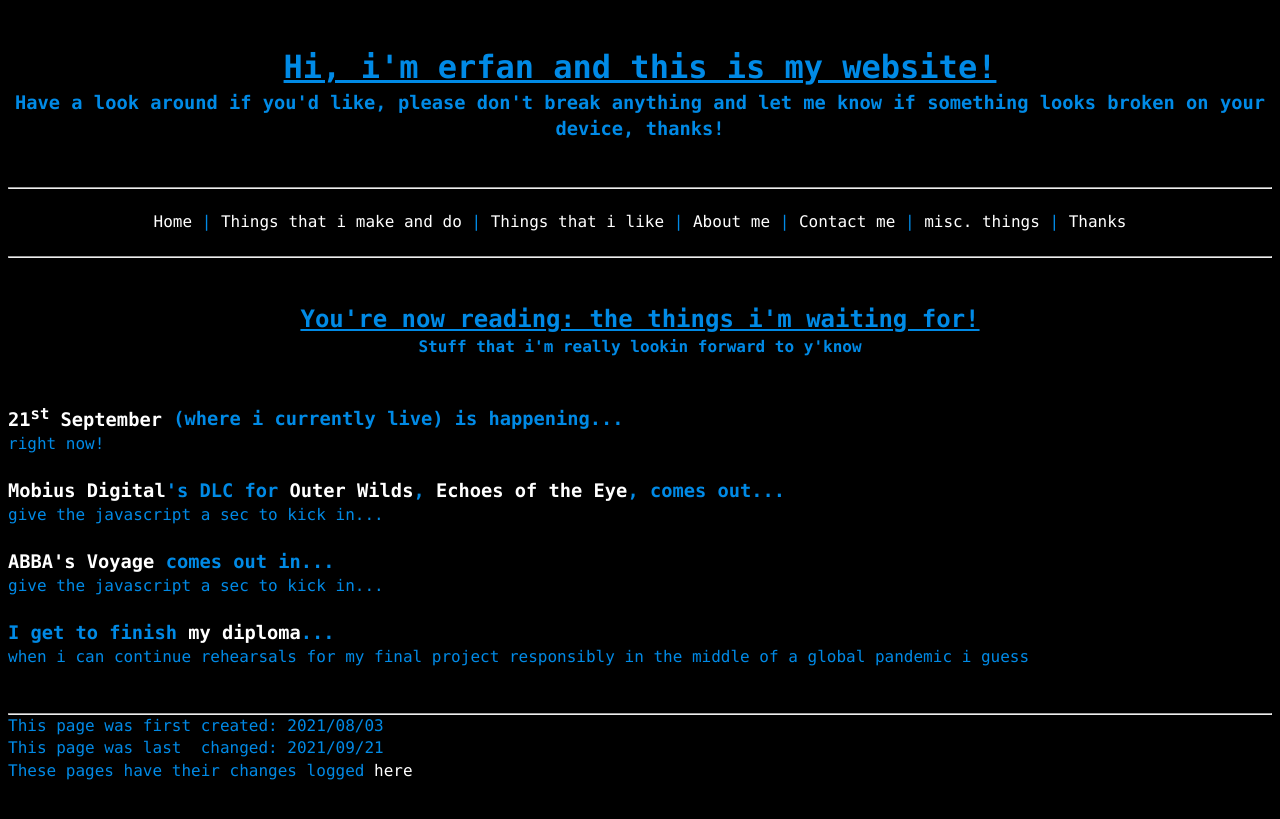
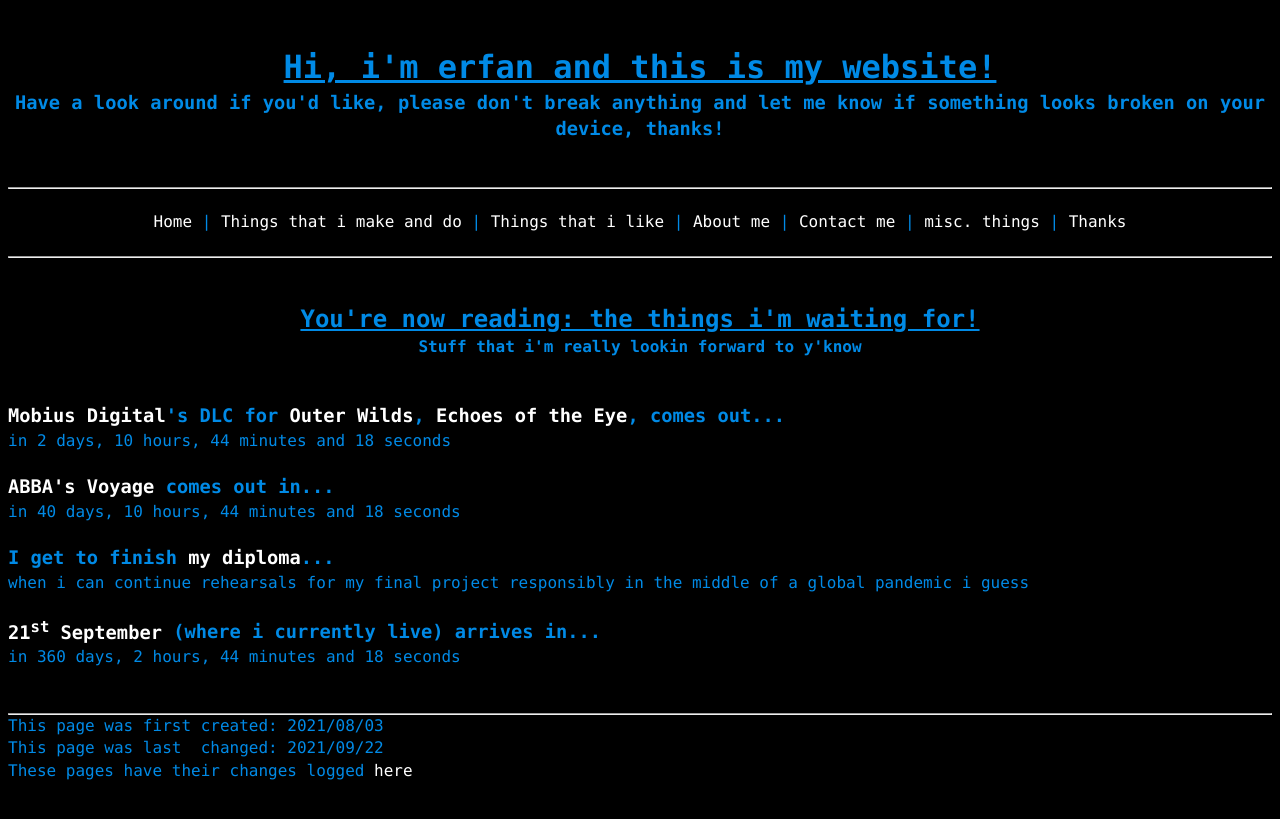
Before and after one commit to a-erfan-aa/a-erfan-aa.github.io, a Jekyll site: the page built from misc/things-i-wait-for.html, in a window 1280 px wide. Shown: the top 819 px of the page. Built offline with Jekyll 4.4.1, drawn with Linux system fonts in a browser that asks for light colours.

Commit message:
Update 21 september to next year in things-i-wait-for.html
Also update lastChanged in things-i-wait-for.html

Also update date in countdowns.yml

```diff
--- a/_data/countdowns.yml
+++ b/_data/countdowns.yml
@@ -8,7 +8,7 @@
 # 21st september, the date
 - name: 21stSeptember
   id  : 0921
-  date: "2021-09-21T00:00:00+08:00"
+  date: "2022-09-21T00:00:00+08:00"
 
 # echoes of the eye, dlc for outer wilds
 - name: EOtE
--- a/misc/things-i-wait-for.html
+++ b/misc/things-i-wait-for.html
@@ -2,7 +2,7 @@
 layout: default
 title: title
 firstCreated: 2021/08/03
-lastChanged: 2021/09/21
+lastChanged: 2021/09/22
 ---
 <!-- title and subtitle -->
 <div>
@@ -13,14 +13,6 @@
 <br><br>
 
 <script src="/assets/js/countdowns.js"></script>
-
-<!-- 21st september -->
-<div>
-	<h3><a href="https://www.youtube.com/watch?v=Gs069dndIYk">21<sup>st</sup> September</a> (where i currently live) is happening...</h3>
-	<p id="">right now!</p>
-</div>
-
-<br>
 
 <!-- echoes of the eye -->
 <div>
@@ -43,3 +35,11 @@
 	<h3>I get to finish <a href="/things-i-make/diploma">my diploma</a>...</h3>
 	<p id="">when i can continue rehearsals for my final project responsibly in the middle of a global pandemic i guess</p>
 </div>
+
+<br>
+
+<!-- 21st september -->
+<div>
+	<h3><a href="https://www.youtube.com/watch?v=Gs069dndIYk">21<sup>st</sup> September</a> (where i currently live) arrives in...</h3>
+	<p id="0921">give the javascript a sec to kick in...</p>
+</div>
```
